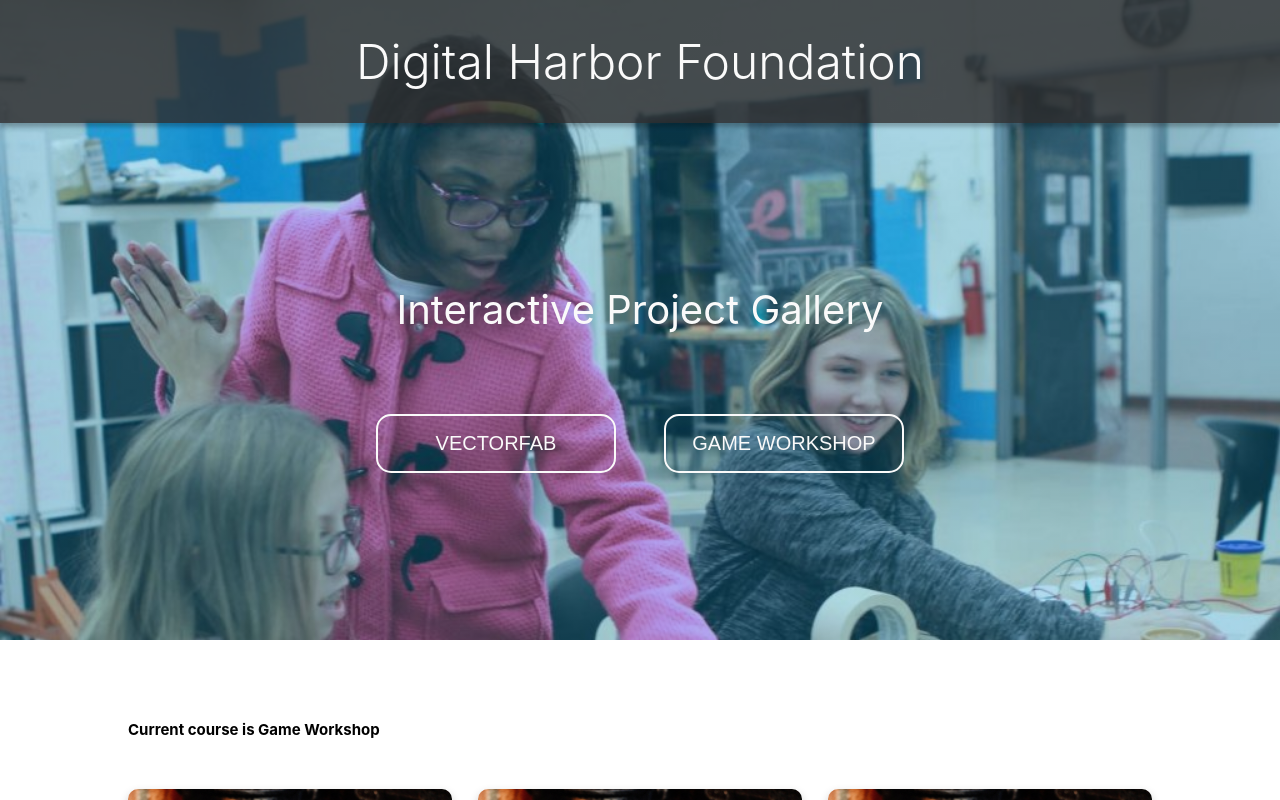
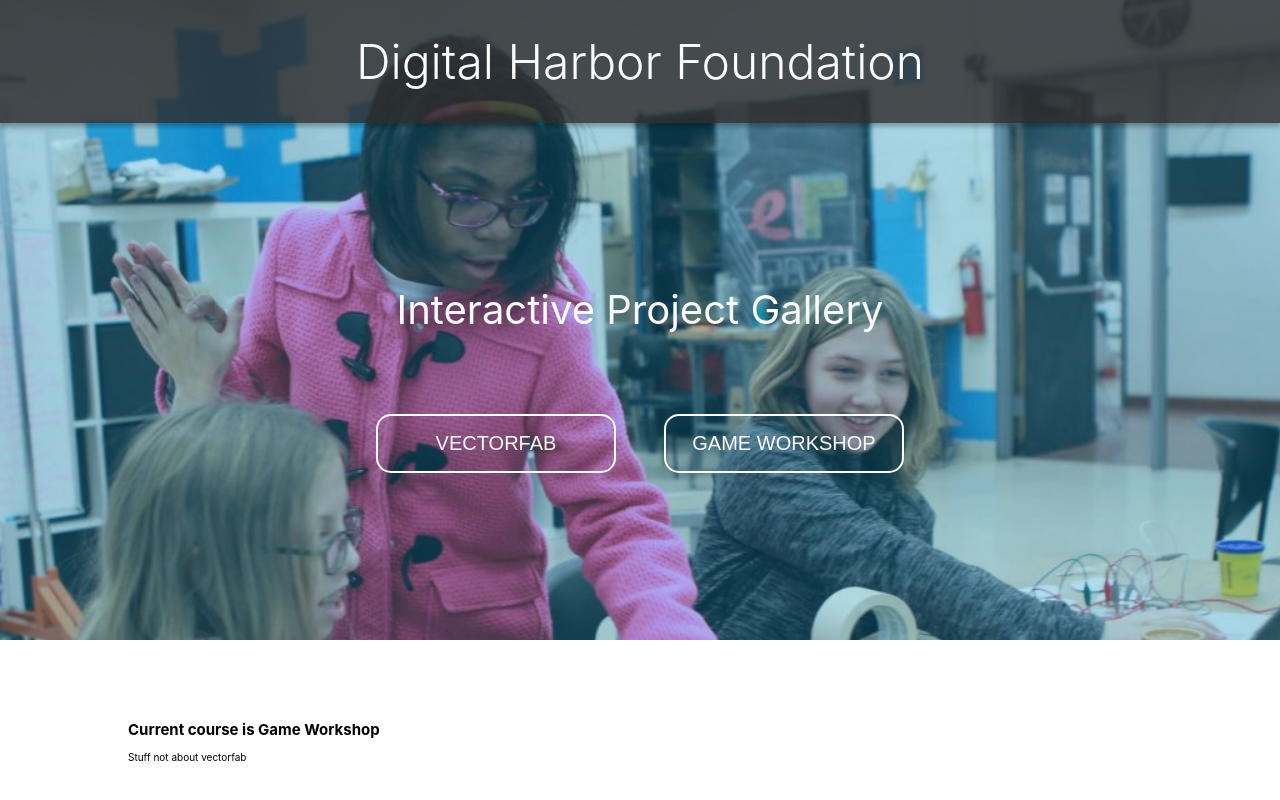
Before and after one commit to DigitalHarborFoundation/interactive-gallery-prototype, a React (Create React App) app: page / in a window 1280 px wide. Both pictures are taken after a click on the button "GAME WORKSHOP". Shown: the top 800 px of the page. Built offline with nearby package versions, Linux system fonts and the light colour scheme.

Commit message:
tested conditional renders based on selected course

```diff
--- a/src/components/ProjectCardGrid.js
+++ b/src/components/ProjectCardGrid.js
@@ -10,6 +10,11 @@ const ProjectCardGrid = props => (
         ? "VectorFab"
         : "Game Workshop"}{" "}
     </h2>
+    {props.selectedCourse.toLowerCase() === "vectorfab" ? (
+      <p>Stuff about vectorfab</p>
+    ) : (
+      <p>Stuff not about vectorfab</p>
+    )}
     <MainGrid>
       <ProjectCard youthName="Jonathan" projectSemester="Fall 2018" />
       <ProjectCard youthName="Shawn" projectSemester="Fall 2018" />
```
